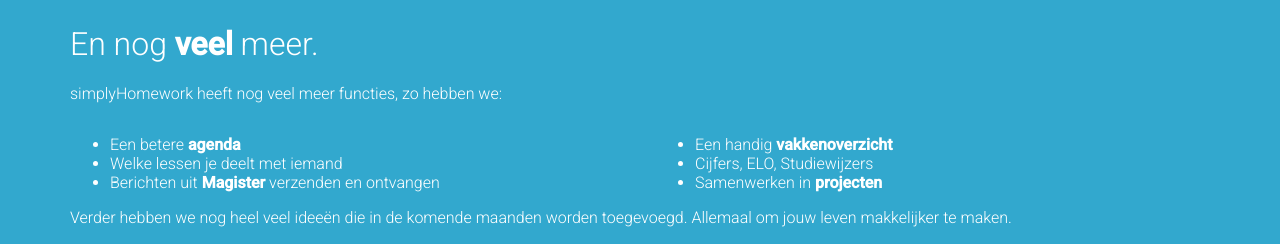
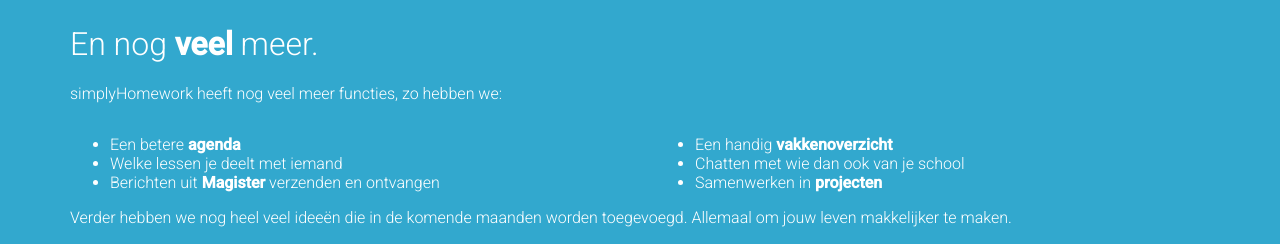
Before and after one commit to simplyGits/simplyHomework.nl, a website: page index.html in a window 1280 px wide. Shown: the part 2329-2573 px from the top of the page. Drawn offline with Linux system fonts and the light colour scheme; files whose address does not match are found by name.

Commit message:
homepage: don't lie about non-existing (yet) features

```diff
--- a/index.html
+++ b/index.html
@@ -197,7 +197,7 @@
 						<div class="col-md-6">
 							<ul>
 								<li>Een handig <b>vakkenoverzicht</b></li>
-								<li>Cijfers, ELO, Studiewijzers</li>
+								<li>Chatten met wie dan ook van je school</li>
 								<li>Samenwerken in <b>projecten</b></li>
 							</ul>
 						</div>
@@ -206,6 +206,7 @@
 				</p>
 			</div>
 		</div>
+		<!--
 		<div id="page4">
 			<div id="pricingarticle" class="container">
 				<h1>Prijzen:</h1>
@@ -249,6 +250,7 @@
 				</div>
 			</div>
 		</div>
+		-->
 		<div id="footer" class="center">
 			<p>
 				&copy; simplyHomework - 2016<br>
```
